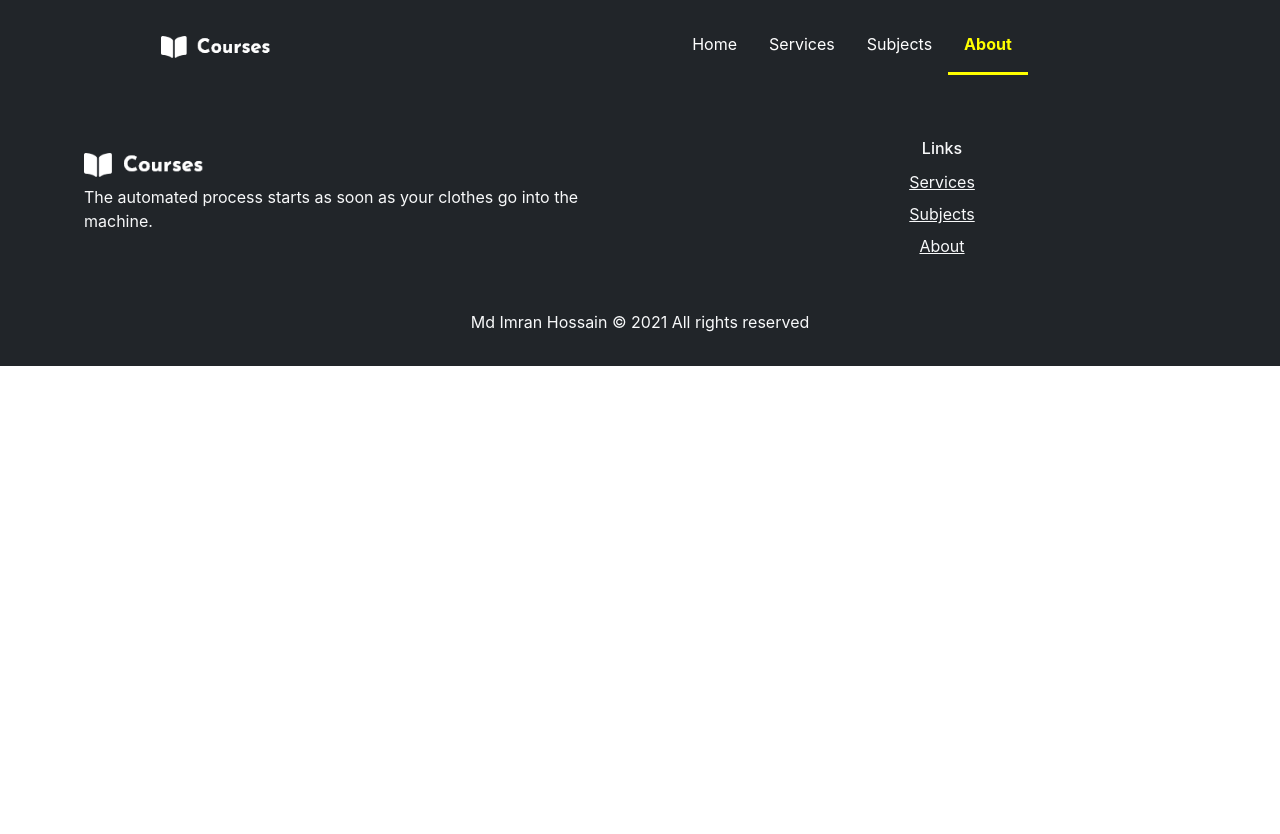
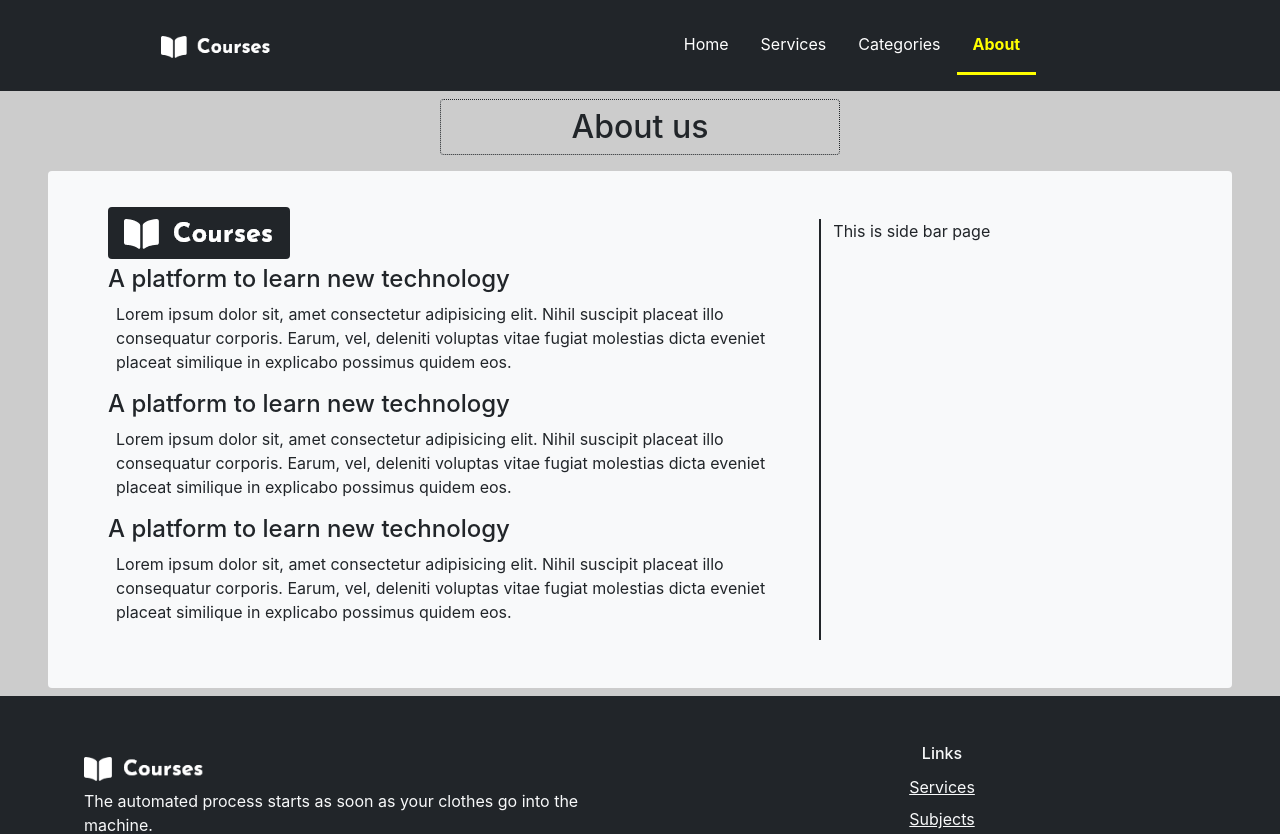
Before and after one commit to i-m-hossain/review-website, a React (Create React App) app: page /about in a window 1280 px wide. Shown: the top 834 px of the page. Before the commit the page ends 800 px from the top, so only its background shows below. Built offline with nearby package versions, Linux system fonts and the light colour scheme.

Commit message:
about us page added

```diff
--- a/src/App.js
+++ b/src/App.js
@@ -6,6 +6,8 @@ import Header from './component/Header/Header';
 import Footer from './component/Footer/Footer'
 import Details from './component/Details/Details';
 import Courses from './component/Services/Services';
+import Categories from './component/Categories/Categories';
+import About from './component/About/About';
 
 function App() {
   return (
@@ -25,6 +27,15 @@ function App() {
           <Route path="/details/:courseId">
             <Details></Details>
           </Route>
+          <Route path="/categories">
+            <Categories></Categories>
+          </Route>
+          <Route path="/about">
+            <About></About>
+          </Route>
+          <Route path="*">
+
+          </Route>
         </Switch>
         <Footer></Footer>
       </Router>
--- a/src/component/About/About.js
+++ b/src/component/About/About.js
@@ -1,10 +1,34 @@
 import React from 'react';
+import SideBar from '../SideBar/SideBar';
+import logo from "../../images/download.webp"
 
 const About = () => {
     return (
-        <div>
-            <h3>About page</h3>
-        </div>
+        <section style={{ backgroundColor: 'rgba(0,0,0,0.2)' }} className="py-2">
+            <h2 className='text-center mx-5 p-2 rounded mx-auto ' style={{ border: '1px dotted', width: '400px' }}>About us</h2>
+            <div className="row mx-5 p-5 mt-3 bg-light rounded" >
+                <div className="col-md-8 " style={{borderRight: '2px solid'}}>
+                    <span className="bg-dark p-3 rounded">
+                        <img src={logo} alt="" />
+                    </span>
+                    <div className="mt-3">
+                        <h4>A platform to learn new technology</h4>
+                        <p className="ps-2">Lorem ipsum dolor sit, amet consectetur adipisicing elit. Nihil suscipit placeat illo consequatur corporis. Earum, vel, deleniti voluptas vitae fugiat molestias dicta eveniet placeat similique in explicabo possimus quidem eos.</p>
+                    </div>
+                    <div className="mt-3">
+                        <h4>A platform to learn new technology</h4>
+                        <p className="ps-2">Lorem ipsum dolor sit, amet consectetur adipisicing elit. Nihil suscipit placeat illo consequatur corporis. Earum, vel, deleniti voluptas vitae fugiat molestias dicta eveniet placeat similique in explicabo possimus quidem eos.</p>
+                    </div>
+                    <div className="mt-3">
+                        <h4>A platform to learn new technology</h4>
+                        <p className="ps-2">Lorem ipsum dolor sit, amet consectetur adipisicing elit. Nihil suscipit placeat illo consequatur corporis. Earum, vel, deleniti voluptas vitae fugiat molestias dicta eveniet placeat similique in explicabo possimus quidem eos.</p>
+                    </div>
+                </div >
+                <div className="col-md-4">
+                    <SideBar></SideBar>
+                </div>
+            </div>
+        </section>
     );
 };
 
--- a/src/component/Categories/Categories.js
+++ b/src/component/Categories/Categories.js
@@ -1,4 +1,6 @@
-import React, { useEffect } from 'react';
+import React, { useEffect, useState } from 'react';
+import { Row } from 'react-bootstrap';
+import Category from '../Category/Category';
 
 const Categories = () => {
     const [categories, setCategories] = useState([])
@@ -8,8 +10,13 @@ const Categories = () => {
         .then(data => setCategories(data))
     },[])
     return (
-        <div>
-
+        <div style={{ backgroundColor: 'rgba(0,0,0,0.2)'  }} className="pt-2">
+            <h2 className='text-center mx-5 p-2 rounded mx-auto ' style={{border: '1px dotted', width:'400px' }}>Categories</h2>
+             <Row xs={1} md={3} className="g-4 mx-5 pb-5 mt-3">
+                {
+                    categories?.map(category => <Category key={category.id} category={category}></Category>)
+                }
+            </Row>
         </div>
     );
 };
--- a/src/component/Header/Header.js
+++ b/src/component/Header/Header.js
@@ -27,8 +27,8 @@ const Header = () => {
                     <NavLink style={link} activeStyle={activeStyle} to="/services">
                         Services
                     </NavLink>
-                    <NavLink style={link} activeStyle={activeStyle} to="/subjects">
-                        Subjects
+                    <NavLink style={link} activeStyle={activeStyle} to="/categories">
+                        Categories
                     </NavLink>
                     <NavLink style={link} activeStyle={activeStyle} to="/about">
                         About
--- a/src/component/Services/Services.js
+++ b/src/component/Services/Services.js
@@ -10,15 +10,23 @@ const Services = () => {
             .then(data => setCourses(data))
     }, [])
     return (
-        <div style={{ backgroundColor: 'rgba(0,0,0,0.2)' }}>
-            <h2 className='text-center pt-3'>Services</h2>
+        <section style={{ backgroundColor: 'rgba(0,0,0,0.2)' }} className="pt-2">
+            <h2 className='text-center mx-5 p-2 rounded mx-auto ' style={{ border: '1px dotted', width: '400px' }}>Services</h2>
+            <div className="row">
+                <div className="col-md-8">
                     <Row xs={1} md={3} className="g-4 mx-5 pb-5 mt-3">
                         {
-                    courses?.map(course =>  <Course course={course} key={course.id}></Course>
+                            courses?.map(course => <Course course={course} key={course.id}></Course>
                             )
                         }
                     </Row>
                 </div>
+                <div className="col-md-4">
+                        This is sidebar
+                </div>
+            </div>
+        </section>
+
     );
 };
 
--- /dev/null
+++ b/src/component/SideBar/SideBar.js
@@ -0,0 +1,11 @@
+import React from 'react';
+
+const SideBar = () => {
+    return (
+        <div>
+            This is side bar page
+        </div>
+    );
+};
+
+export default SideBar;
```
Also changed, not shown: src/component/NotFound/NotFound.js (added, +11 -0 lines). Lines whose indentation alone changed are shown as unchanged.
